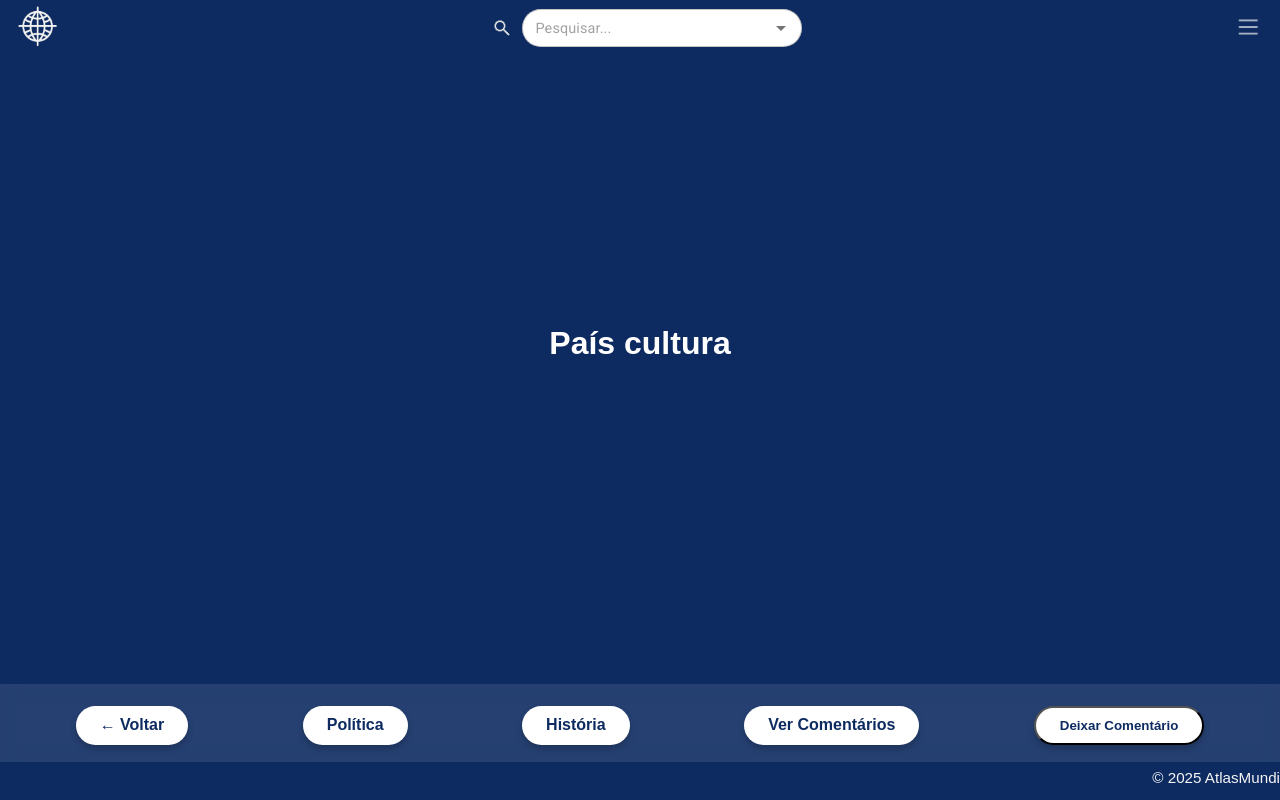
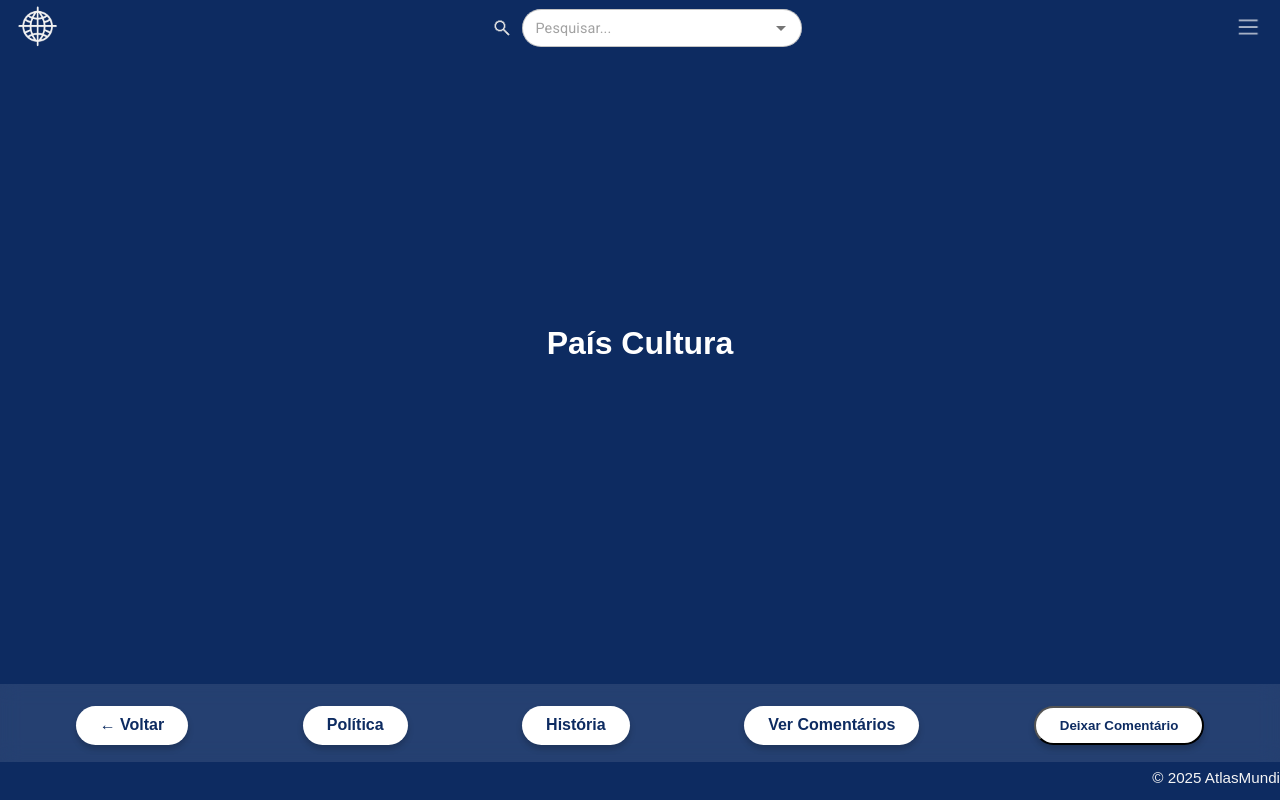
Before and after one commit to luis-henrique-santarem/FrontEndPI, a React (Vite) app in the folder AtlasMundi/meu-projeto-react/: page /cultura in a window 1280 px wide. Built offline with nearby package versions, Linux system fonts and the light colour scheme; no server answers.

Commit message:
cultura -> Cultura

```diff
--- a/AtlasMundi/meu-projeto-react/src/components/Cultura.jsx
+++ b/AtlasMundi/meu-projeto-react/src/components/Cultura.jsx
@@ -60,7 +60,7 @@ export default function Cultura({pais}) {
       {/* Conteúdo principal da página */}
       <div className="cultura-content">
         <div className="cultura-text">
-          <h1>País cultura</h1>
+          <h1>País Cultura</h1>
           <p>
             {cultura}
           </p>
```
